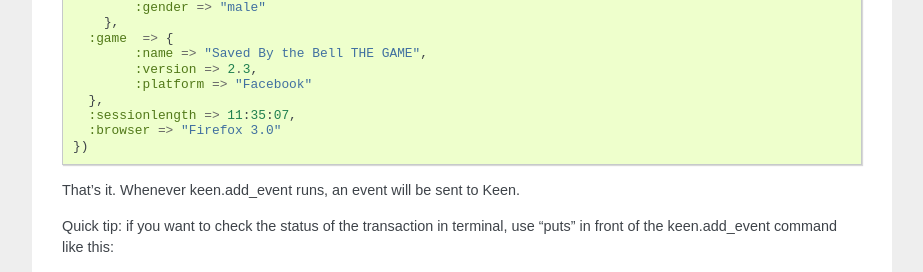
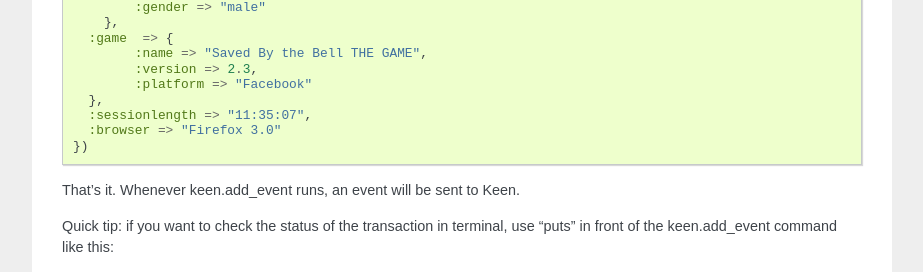
Before and after one commit to keenlabs/Keen-Docs, a Sphinx documentation site: the page built from source/clients/ruby/usage_guide.rst, in a window 1280 px wide and 900 px high, scrolled down 1132 px. Shown: the part 152-424 px from the top of the window, without its empty margins (198-1121 px from the left). Built offline with Sphinx 7.4.7, drawn with Linux system fonts in a browser that asks for light colours.

```diff
--- a/source/clients/ruby/usage_guide.rst
+++ b/source/clients/ruby/usage_guide.rst
@@ -75,7 +75,7 @@ Below is a more complex example for a purchase in a game. Notice how you can nes
             :version => 2.3,
             :platform => "Facebook"
       },
-      :sessionlength => 11:35:07,
+      :sessionlength => "11:35:07",
       :browser => "Firefox 3.0"
     })
 
```
